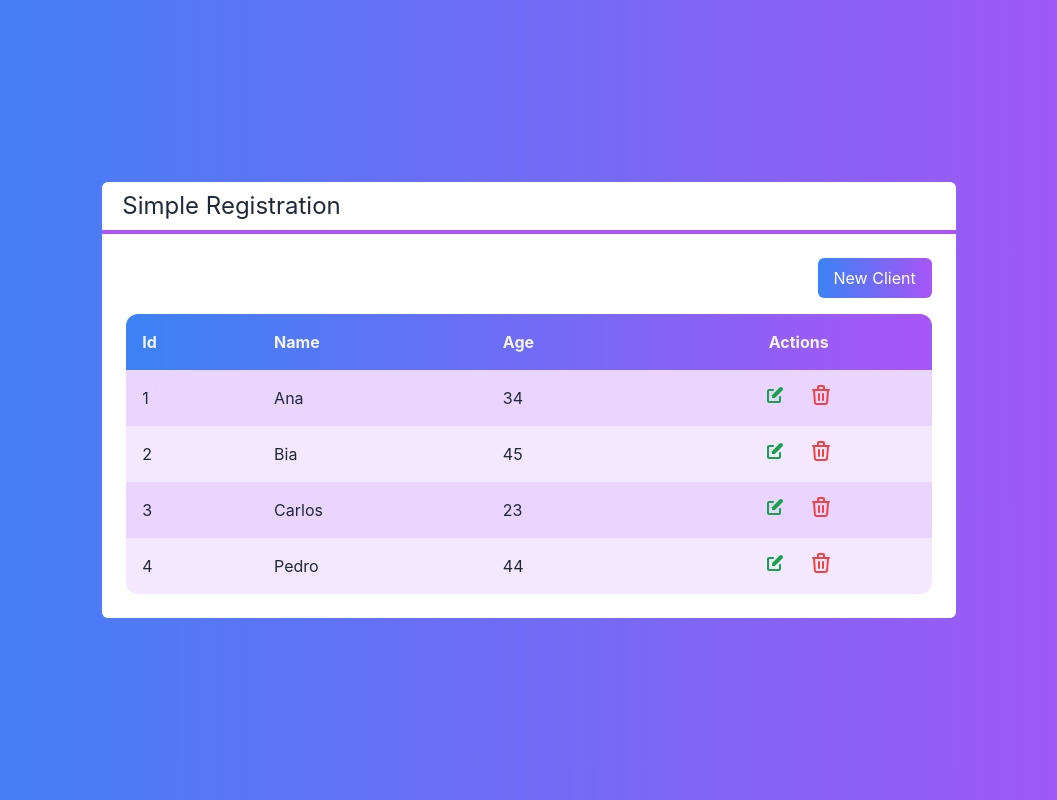
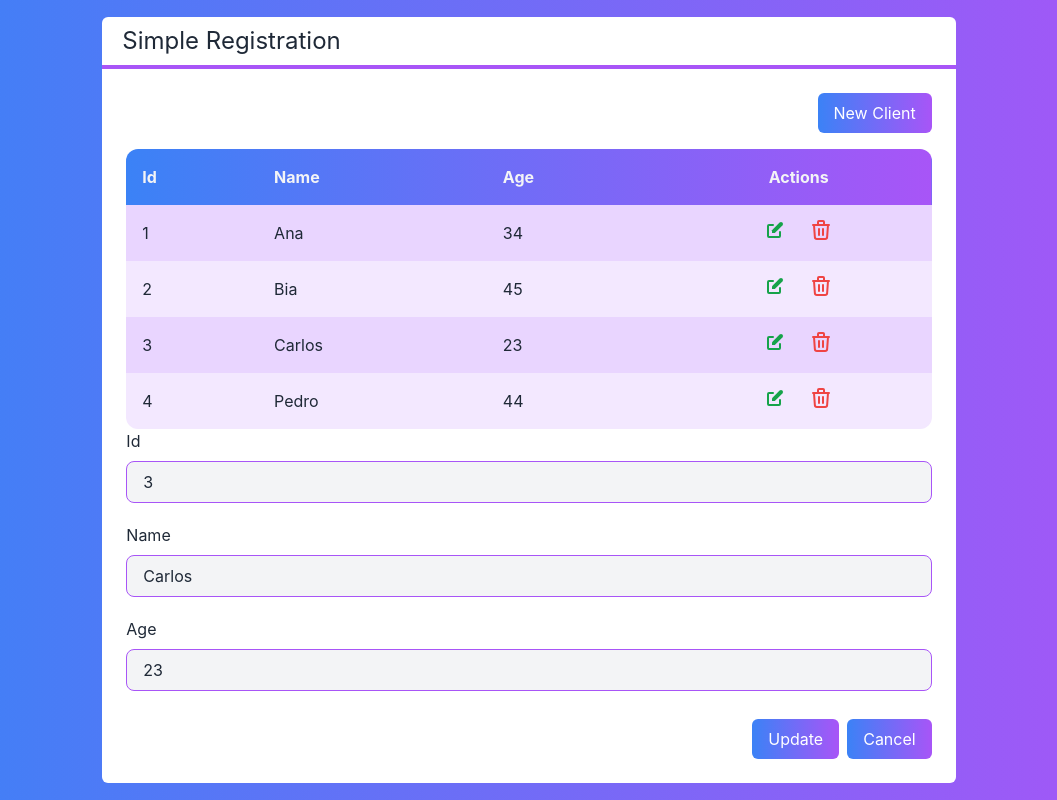
Before and after one commit to valberjr/nextjs-intensive, a Next.js app in the folder next-crud/: page / in a window 1280 px wide. Shown: the whole page, without its empty margins (111-1168 px from the left). Built offline with nearby package versions, Linux system fonts and the light colour scheme.

Commit message:
form component

```diff
--- /dev/null
+++ b/next-crud/src/components/Form.tsx
@@ -0,0 +1,39 @@
+import { useState } from 'react';
+import Client from '../core/Client';
+import Button from './Button';
+import Input from './Input';
+
+interface FormProps {
+    client: Client;
+}
+
+export default function Form(props: FormProps) {
+    const id = props.client?.id;
+
+    const [name, setName] = useState(props.client?.name ?? '');
+    const [age, setAge] = useState(props.client?.age ?? 0);
+
+    return (
+        <div>
+            {id ? (
+                <Input readonly text="Id" value={id} className="mb-5" />
+            ) : (
+                false
+            )}
+            <Input
+                text="Name"
+                value={name}
+                onChange={setName}
+                className="mb-5"
+            />
+            <Input text="Age" type="number" value={age} onChange={setAge} />
+
+            <div className="flex justify-end mt-7">
+                <Button color="blue" className="mr-2">
+                    {id ? 'Update' : 'Save'}
+                </Button>
+                <Button>Cancel</Button>
+            </div>
+        </div>
+    );
+}
--- /dev/null
+++ b/next-crud/src/components/Input.tsx
@@ -0,0 +1,27 @@
+interface InputProps {
+    type?: 'text' | 'number';
+    text: string;
+    value: any;
+    readonly?: boolean;
+    className?: string;
+    onChange?: (value: any) => void;
+}
+
+export default function Input(props: InputProps) {
+    return (
+        <div className={`flex flex-col ${props.className}`}>
+            <label className="mb-2">{props.text}</label>
+            <input
+                type={props.type ?? 'text'}
+                value={props.value}
+                readOnly={props.readonly}
+                onChange={(e) => props.onChange?.(e.target.value)}
+                className={`
+                    border border-purple-500 rounded-lg
+                    focus:outline-none bg-gray-100 px-4 py-2
+                    ${props.readonly ? '' : 'focus:bg-white'}
+                `}
+            />
+        </div>
+    );
+}
--- a/next-crud/src/pages/index.tsx
+++ b/next-crud/src/pages/index.tsx
@@ -1,4 +1,5 @@
 import Button from '../components/Button';
+import Form from '../components/Form';
 import Layout from '../components/Layout';
 import Table from '../components/Table';
 import Client from '../core/Client';
@@ -37,6 +38,7 @@
                     selectedClient={selectedClient}
                     deletedClient={deletedClient}
                 />
+                <Form client={clients[2]}></Form>
             </Layout>
         </div>
     );
```
